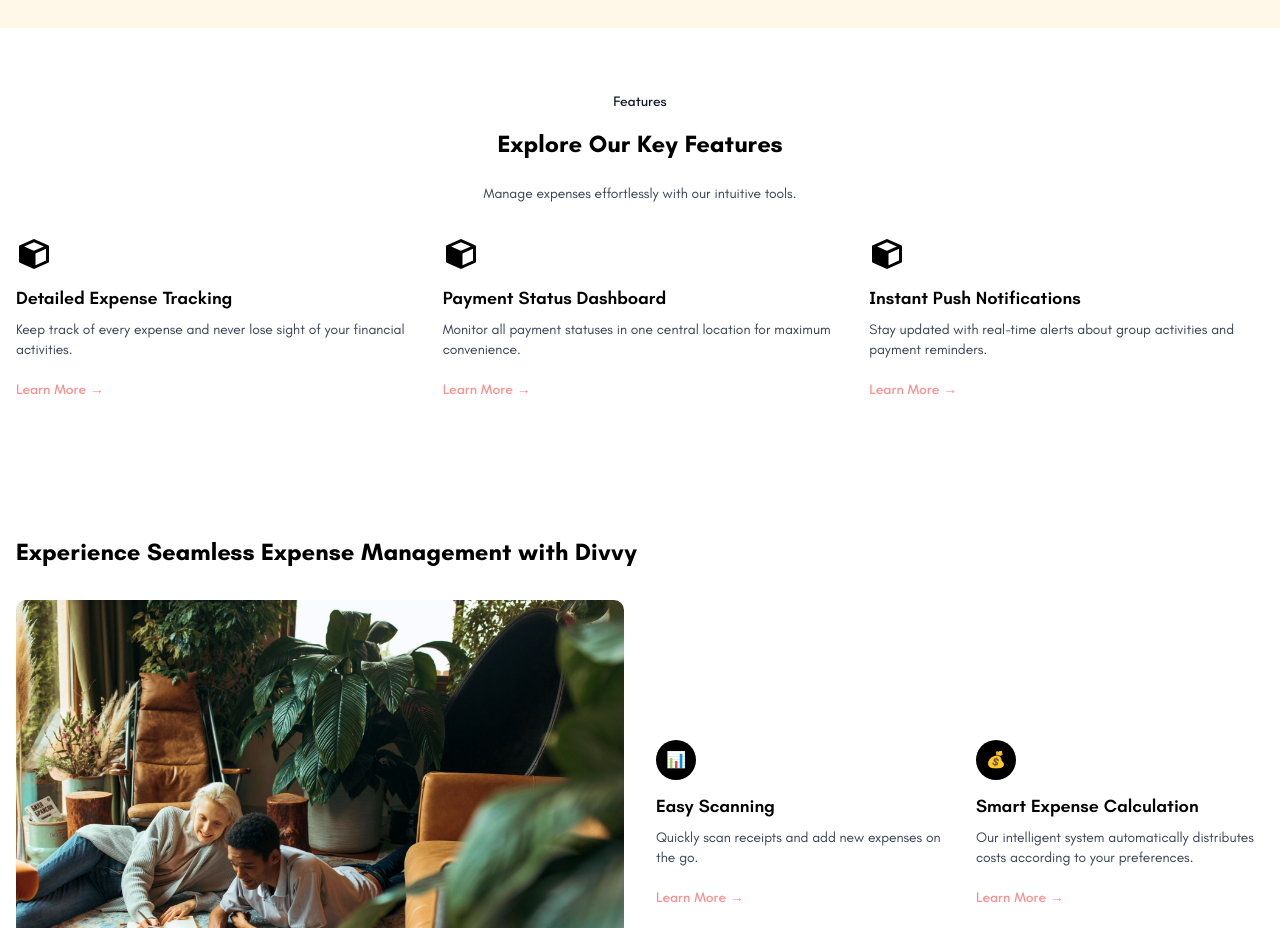
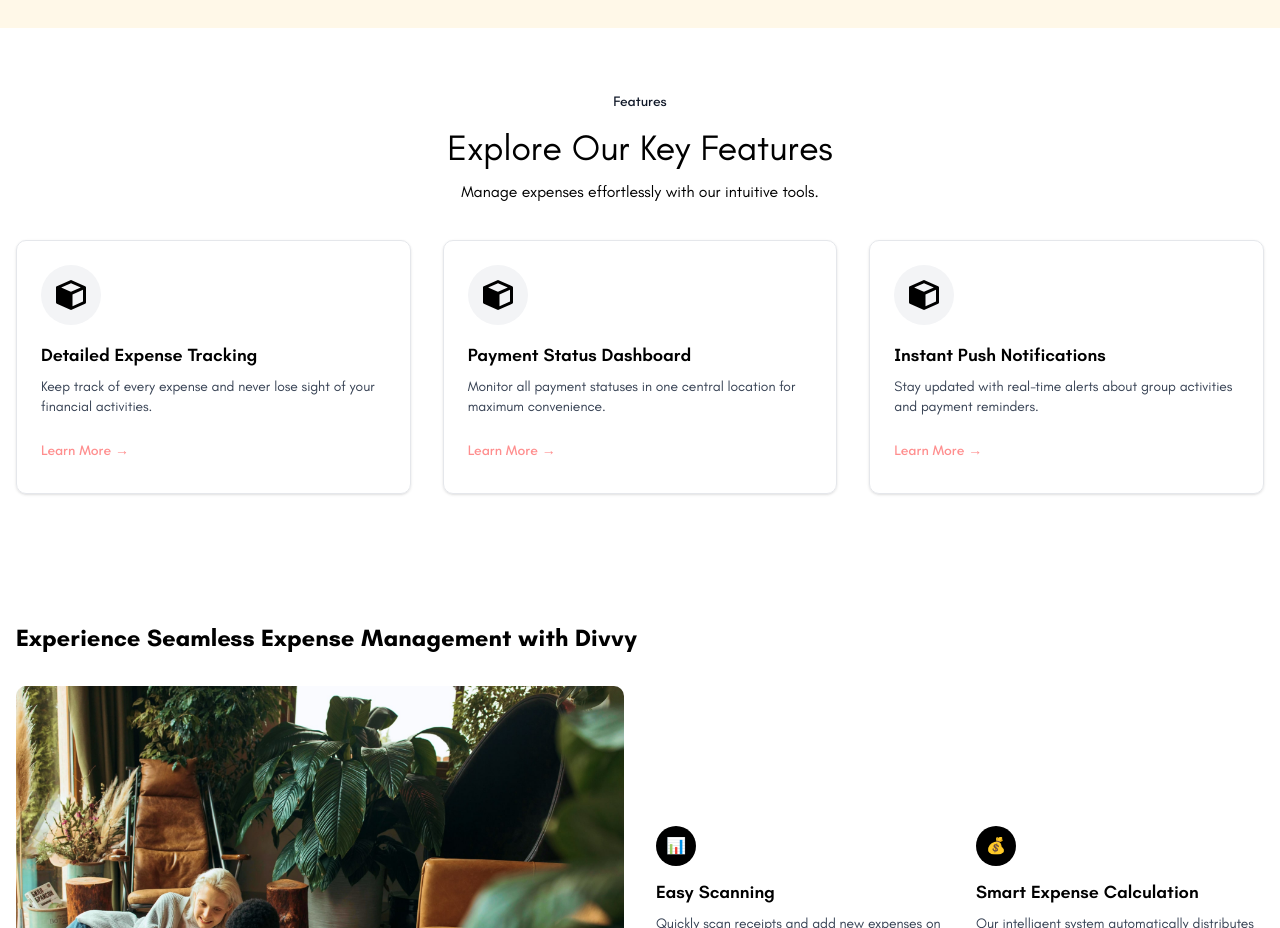
Before and after one commit to emmanuelkumah/trello-trailblazers, a React (Vite) app in the folder frontend/: page / in a window 1280 px wide. Shown: the part 3580-4508 px from the top of the page. Built offline with nearby package versions, Linux system fonts and the light colour scheme; a web font is replaced by a local one.

Commit message:
style: make the card border more visible

```diff
--- a/frontend/src/ui/landing/KeyFeatures.tsx
+++ b/frontend/src/ui/landing/KeyFeatures.tsx
@@ -22,12 +22,12 @@ interface FeatureItemProps {
 
 const FeatureItem = ({ icon, title, description }: FeatureItemProps) => {
   return (
-    <div className='flex flex-col items-start'>
-      <div className='rounded-full mb-3 flex items-center justify-center'>
+    <div className='flex flex-col items-start p-6 border border-gray-200 rounded-lg shadow-sm hover:shadow-md transition-shadow'>
+      <div className='rounded-full mb-4 flex items-center justify-center bg-gray-100 p-3'>
         <div className='flex items-center justify-center'>{icon}</div>
       </div>
       <h3 className='font-semibold text-lg mb-2'>{title}</h3>
-      <p className='text-sm text-gray-700 mb-3'>{description}</p>
+      <p className='text-sm text-gray-700 mb-4'>{description}</p>
       <Button variant='link' className='p-0 text-[#FF8E8E]'>
         Learn More →
       </Button>
@@ -42,10 +42,10 @@ const KeyFeatures = () => {
         <p className='text-sm text-gray-900 mb-4 text-center font-medium'>
           Features
         </p>
-        <h2 className='text-2xl font-bold text-center mb-6'>
+        <h2 className='text-4xl font-normal text-center mb-3'>
           Explore Our Key Features
         </h2>
-        <p className='text-sm text-gray-700 mb-8 text-center'>
+        <p className='text-base mb-9 text-center'>
           Manage expenses effortlessly with our intuitive tools.
         </p>
         <div className='grid grid-cols-1 md:grid-cols-3 gap-8'>
```
